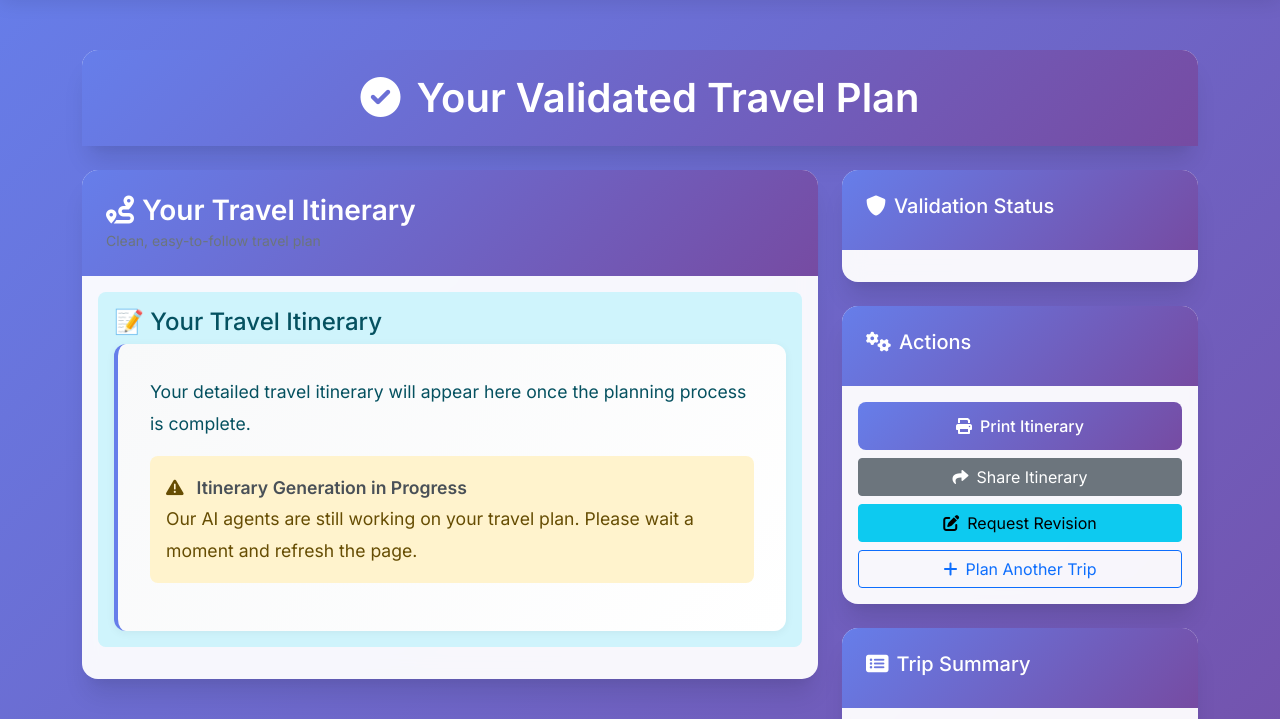
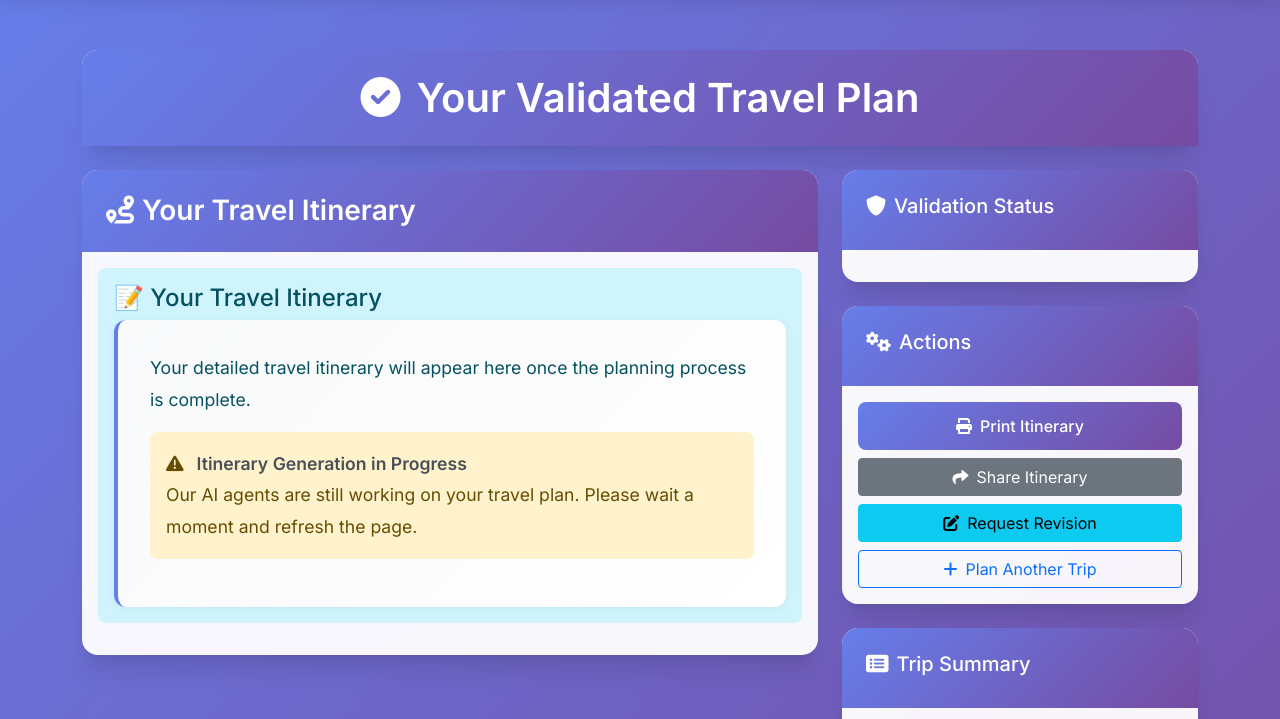
Before and after one commit to Balps/globepilot, a Flask app: template templates/results.html in a window 1280 px wide. Shown: the part 62-781 px from the top of the page. Run offline with Flask 3, Linux system fonts and the light colour scheme; the template is opened without the code that fills it, so the values that code supplies are empty.

Commit message:
removed unneeded text

```diff
--- a/templates/results.html
+++ b/templates/results.html
@@ -36,7 +36,6 @@
         <div class="card mb-4">
             <div class="card-header">
                 <h3><i class="fas fa-route me-2"></i>Your Travel Itinerary</h3>
-                <small class="text-muted">Clean, easy-to-follow travel plan</small>
             </div>
             <div class="card-body">
                 <div class="alert alert-info">
```
